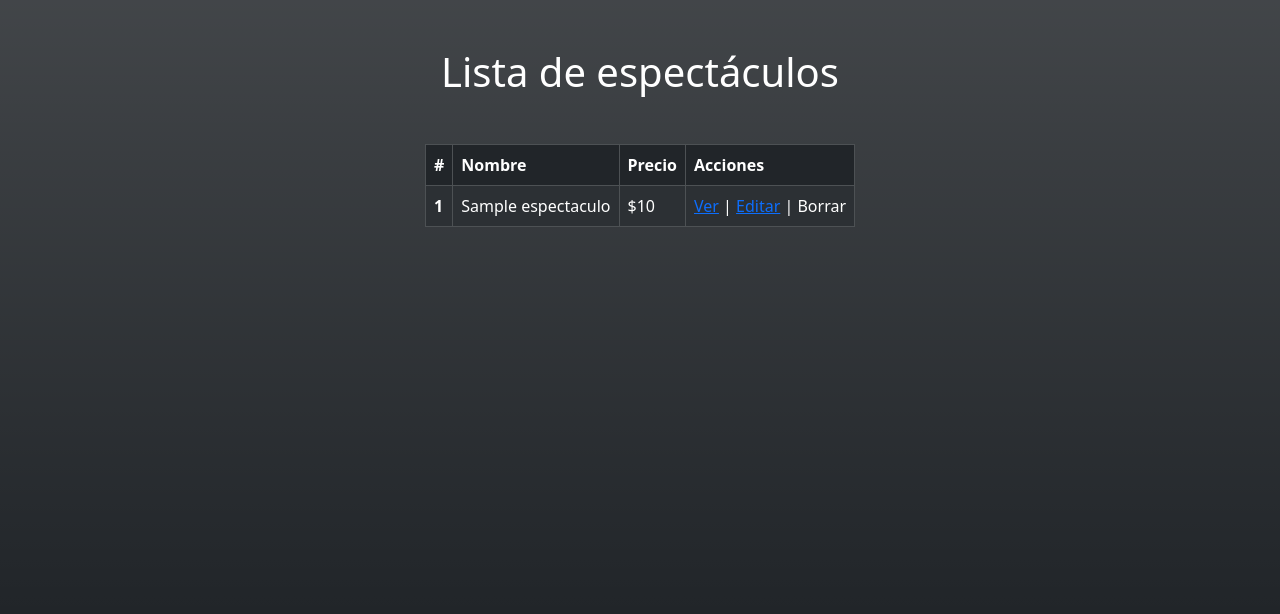
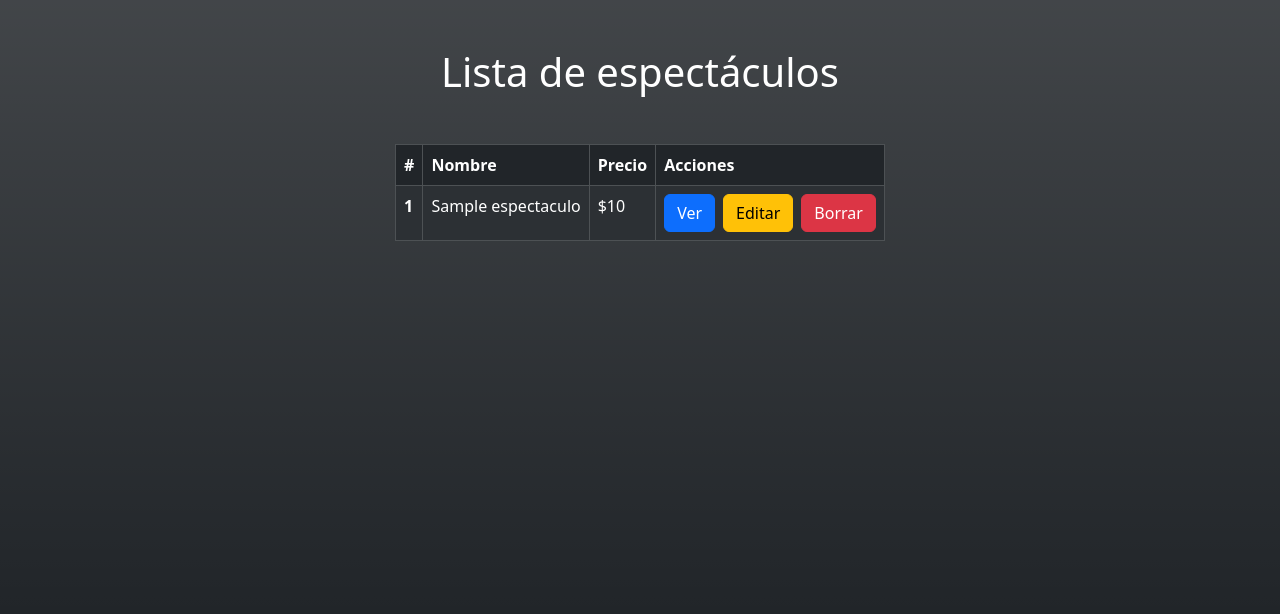
Before and after one commit to santicano2/tp-seminario-php, a CodeIgniter app: page /tp/index.php/espectaculos/index in a window 1280 px wide. Shown: the part 56-670 px from the top of the page. Run offline with CodeIgniter, Linux system fonts and the light colour scheme; tables that the repository leaves empty or names only in its code hold one stand-in row (values such as "Sample post").

Commit message:
agregado borrar espectaculo

```diff
--- a/application/controllers/Espectaculos.php
+++ b/application/controllers/Espectaculos.php
@@ -79,6 +79,7 @@ class Espectaculos extends CI_Controller {
 	}
 
 	public function delete($id) {
-
+		$this->espectaculo_model->delete_espectaculo_by_id($id);
+		redirect('espectaculos');
 	}
 }
--- a/application/models/Espectaculo_model.php
+++ b/application/models/Espectaculo_model.php
@@ -24,4 +24,8 @@ class Espectaculo_model extends CI_Model {
 	public function update_espectaculo_by_id($id, $espectaculo_data) {
 		$this->db->update('espectaculos', $espectaculo_data, ['id' => $id]);
 	}
+
+	public function delete_espectaculo_by_id($id) {
+		$this->db->delete('espectaculos', ['id' => $id]);
+	}
 }
--- a/application/views/espectaculos/index.php
+++ b/application/views/espectaculos/index.php
@@ -19,11 +19,13 @@
 						<td><?php echo $espectaculo->name; ?></td>
 						<td><?php echo '$' , $espectaculo->price; ?></td>
 						<td>
-							<a href="<?php echo base_url("espectaculos/show/") . $espectaculo->id; ?>">Ver</a>
-							|
-							<a href="<?php echo base_url("espectaculos/edit/") . $espectaculo->id; ?>">Editar</a>
-							|
-							Borrar
+							<div class="d-flex">
+								<a class="btn btn-primary me-2" href="<?php echo base_url("espectaculos/show/") . $espectaculo->id; ?>">Ver</a>
+								<a class="btn btn-warning me-2" href="<?php echo base_url("espectaculos/edit/") . $espectaculo->id; ?>">Editar</a>
+								<form action="<?php echo base_url('espectaculos/delete/') . $espectaculo->id; ?>" method="post">
+									<button class="btn btn-danger" type="submit">Borrar</button>
+								</form>
+							</div>
 						</td>
 					</tr>
 				<?php endforeach; ?>
```
Also changed, not shown: application/views/espectaculos/show.php (+7 -2 lines).
